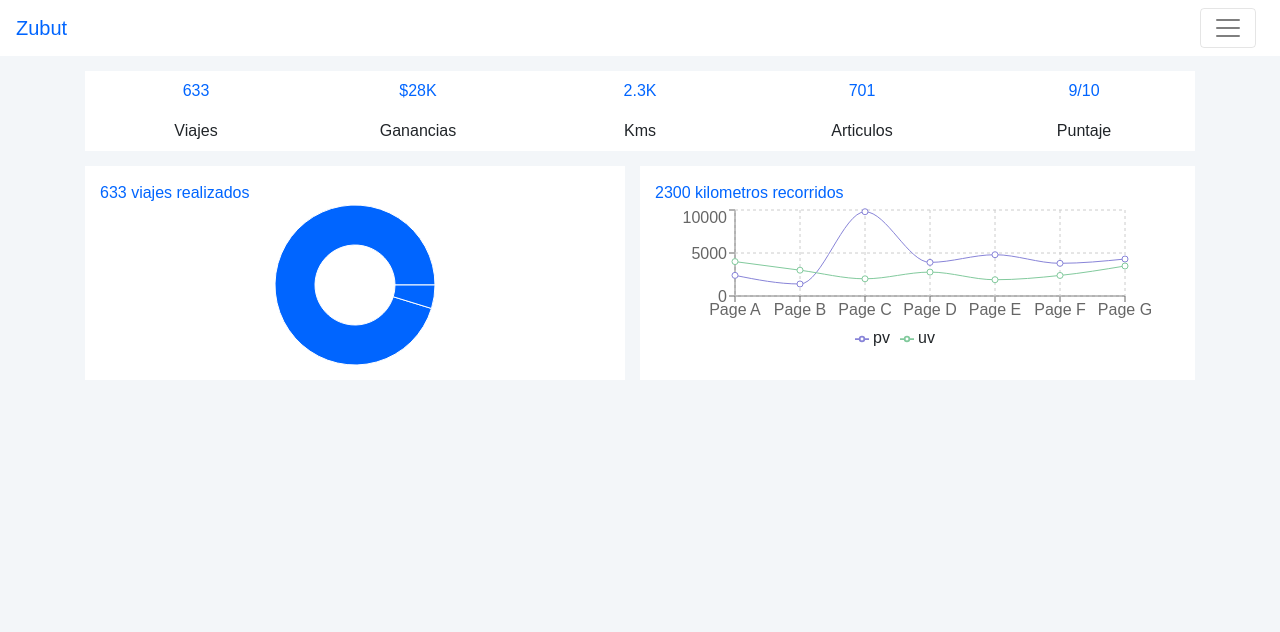
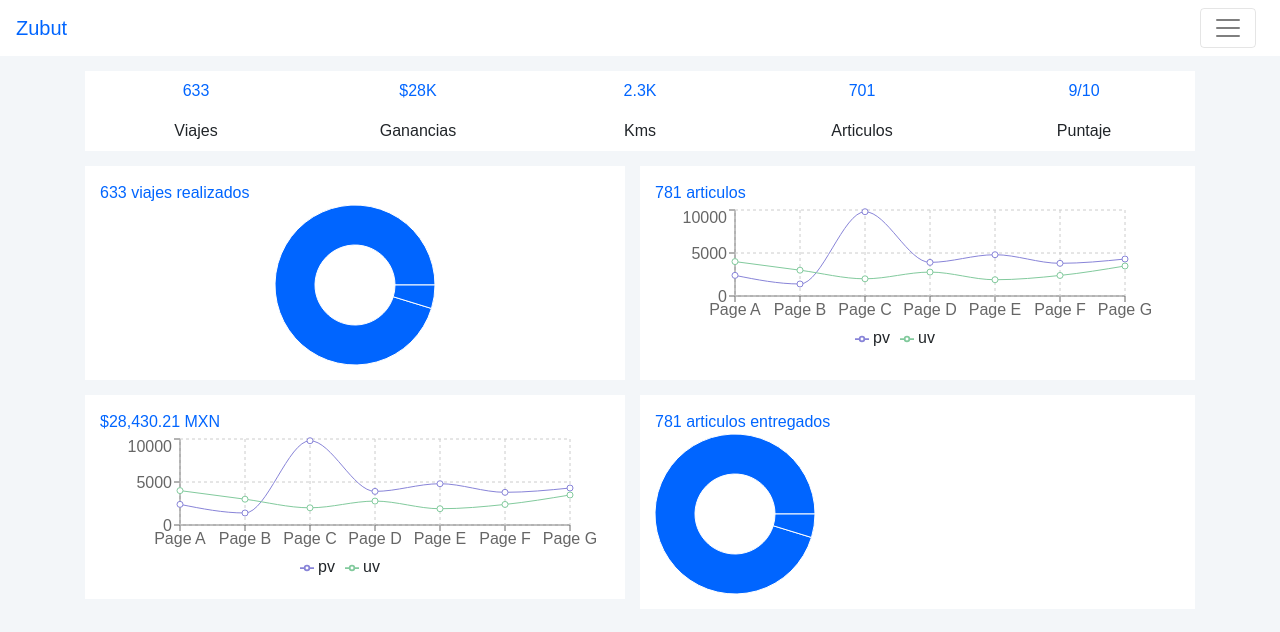
Before and after one commit to Sandalf/react-dashboard, a React (Create React App) app: page / in a window 1280 px wide. Shown: the top 632 px of the page. Built offline with nearby package versions, Linux system fonts and the light colour scheme; what webfontloader would draw is missing.

Commit message:
Added earning and packages graph

```diff
--- a/src/App.js
+++ b/src/App.js
@@ -95,7 +95,27 @@ class App extends Component {
             {/* Distancias */}
             <Col xs="12" md="6" className="section distancias">
               <div>
-                <span className="cifra">2300 kilometros recorridos</span>
+                <span className="cifra">781 articulos</span>
+                <div>
+                  <LineChart width={500} height={150} data={distanciasData}
+                    margin={{ top: 5, right: 30, left: 20, bottom: 5 }}>
+                    <XAxis dataKey="name" />
+                    <YAxis />
+                    <CartesianGrid strokeDasharray="3 3" />
+                    <Tooltip />
+                    <Legend />
+                    <Line type="monotone" dataKey="pv" stroke="#8884d8" activeDot={{ r: 8 }} />
+                    <Line type="monotone" dataKey="uv" stroke="#82ca9d" />
+                  </LineChart>
+                </div>
+              </div>
+            </Col>
+          </Row>
+          <Row className="no-margin">
+            {/* Ganancias */}
+            <Col xs="12" md="6" className="ganancias">
+              <div className="section">
+                <span className="cifra">$28,430.21 MXN</span>
                 <div>
                   <LineChart width={500} height={150} data={distanciasData}
                     margin={{ top: 5, right: 30, left: 20, bottom: 5 }}>
@@ -111,6 +131,18 @@ class App extends Component {
               </div>
             </Col>
 
+            {/* Paquetes */}
+            <Col xs="12" md="6" className="section paquetes">
+              <div>
+                <span className="cifra">781 articulos entregados</span>
+                <div className="graph-container">
+                  <PieChart width={160} height={160}>
+                    <Pie data={data02} cx={75} cy={75} innerRadius={40} outerRadius={80} fill="#0065ff" />
+                    <Tooltip />
+                  </PieChart>
+                </div>
+              </div>
+            </Col>
           </Row>
         </Container>
       </div>
--- a/src/index.css
+++ b/src/index.css
@@ -56,3 +56,20 @@ header {
 }
 
 /** DISTANCIAS **/
+
+
+/** GANANCIAS **/
+
+.ganancias {
+  padding: 0px;
+}
+
+.ganancias .graph-container div:first-child {
+  margin: 0 auto;
+}
+
+@media (min-width: 992px) {
+  .ganancias {
+    padding-right: 15px;
+  }
+}
```
